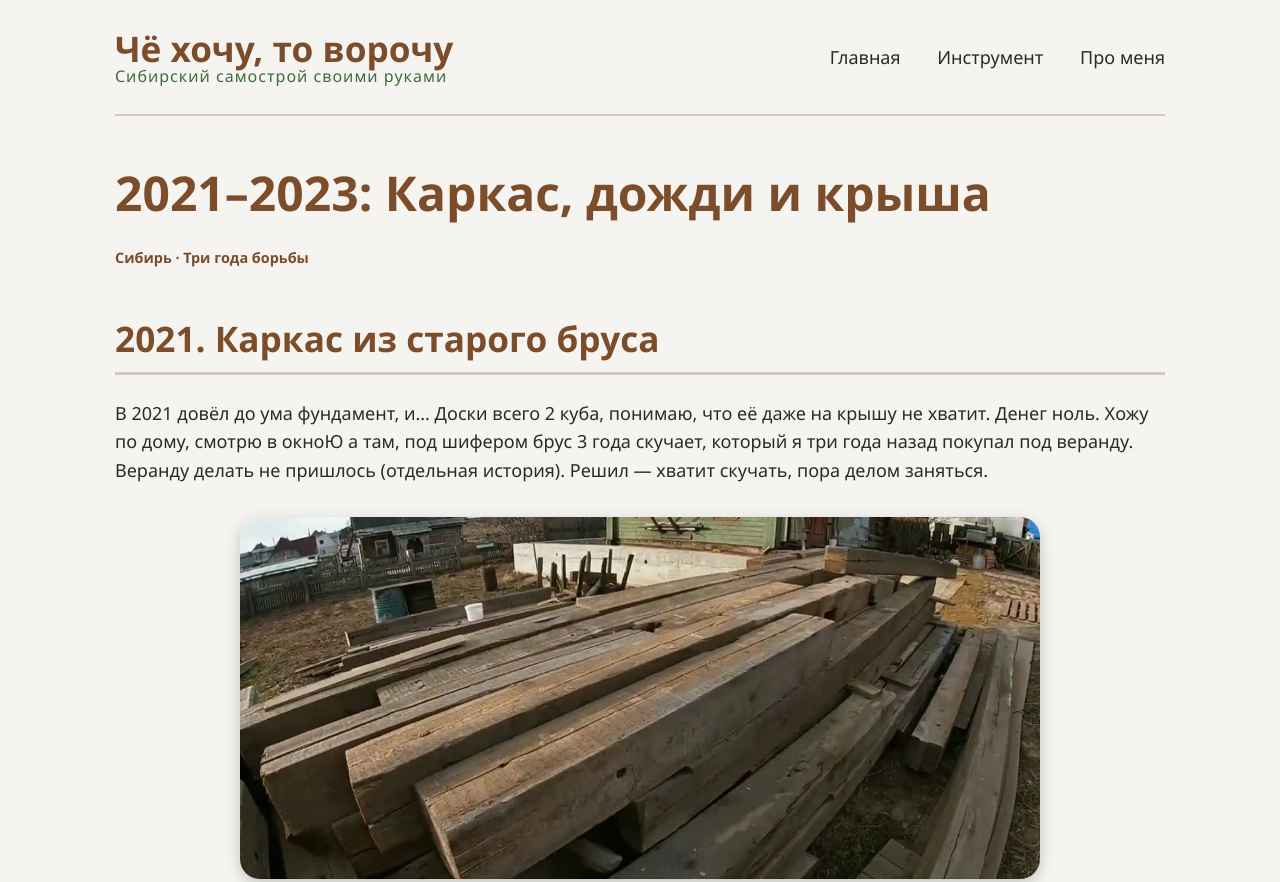
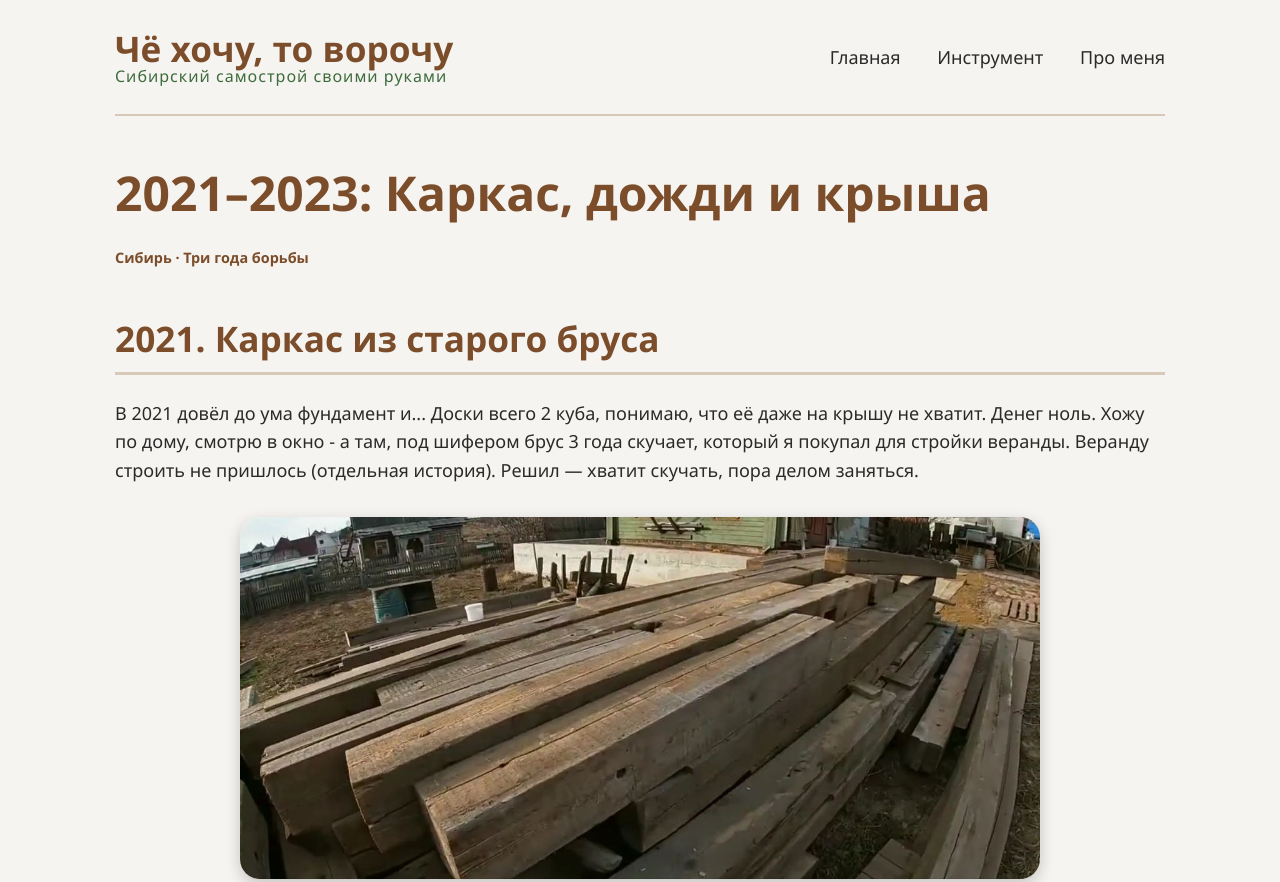
Before and after one commit to kos394/chehochu.ru, a plain HTML site: page history-2.html in a window 1280 px wide. Shown: the top 882 px of the page. Drawn offline with Linux system fonts and the light colour scheme.

Commit message:
Update history-2.html

```diff
--- a/history-2.html
+++ b/history-2.html
@@ -27,7 +27,7 @@
 
         <!-- Глава 2.1: Каркас 2021 -->
         <h2>2021. Каркас из старого бруса</h2>
-        <p>В 2021 довёл до ума фундамент, и... Доски всего 2 куба, понимаю, что её даже на крышу не хватит. Денег ноль. Хожу по дому, смотрю в окноЮ а там, под шифером брус 3 года скучает, который я три года назад покупал под веранду. Веранду делать не пришлось (отдельная история). Решил — хватит скучать, пора делом заняться.</p>
+        <p>В 2021 довёл до ума фундамент и...  Доски всего 2 куба, понимаю, что её даже на крышу не хватит. Денег ноль. Хожу по дому, смотрю в окно - а там, под шифером брус 3 года скучает, который я покупал для стройки веранды. Веранду строить не пришлось (отдельная история). Решил — хватит скучать, пора делом заняться.</p>
 
 <div style="margin: 2rem 0; text-align: center;">
     <img src="Брус.jpg"
```
